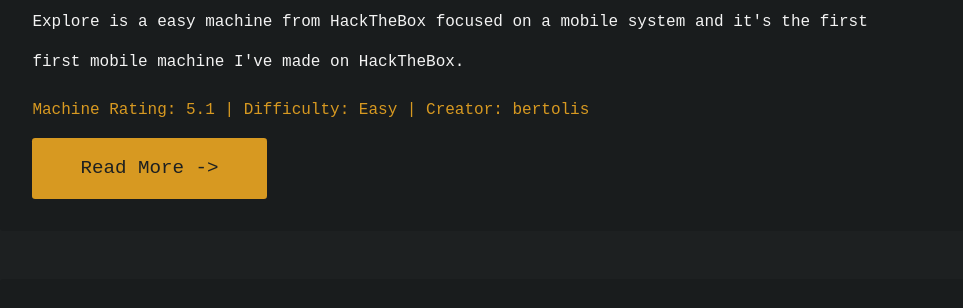
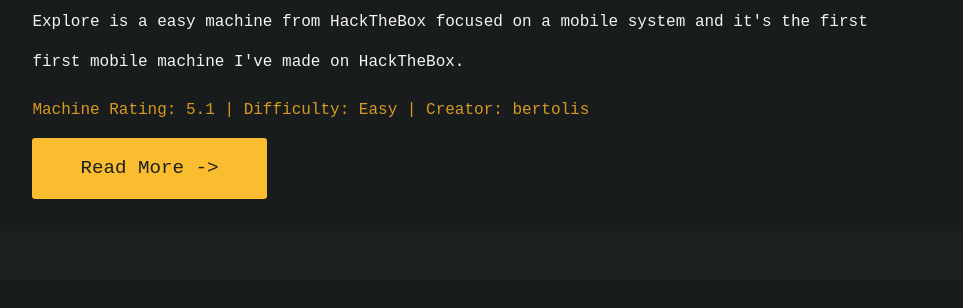
Before and after one commit to oppsec/oppsec.github.io-backup, a plain HTML site: page pages/posts/posts.html in a window 1280 px wide. In both pictures the pointer is over the button 291 px from the left and 1166 px from the top of the page. Shown: the part 998-1306 px from the top of the page, without its empty margins (142-1105 px from the left). Drawn offline with nearby package versions, Linux system fonts and the light colour scheme.

Commit message:
fix: added transition effect to button

```diff
--- a/assets/css/main.css
+++ b/assets/css/main.css
@@ -106,3 +106,8 @@
     color: var(--bg-primary);
     transition: .3s;
 }
+
+#posts-container .post-box a button:hover {
+    background: var(--yellow-secondary);
+    transition: .3s;
+}
```
